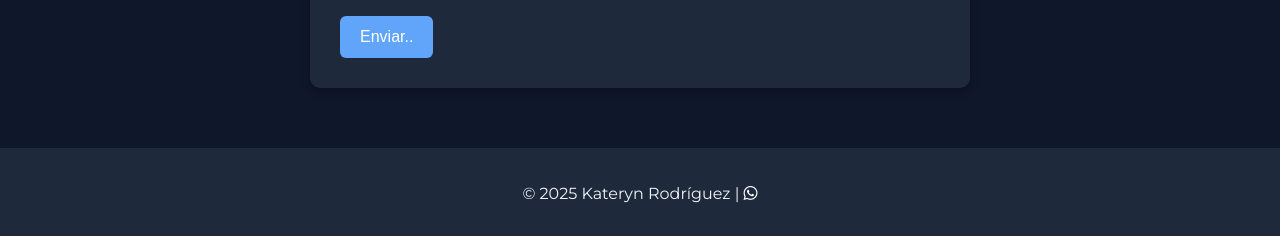
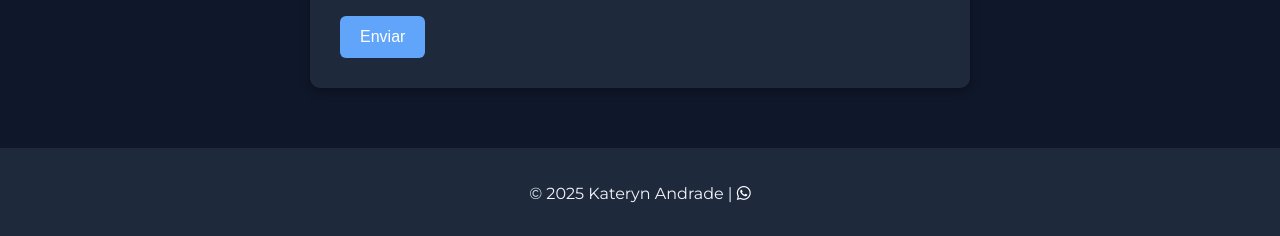
Before and after one commit to kat-bit-k/CVitae, a plain HTML site: page index.html in a window 1280 px wide. Shown: the part 4769-5005 px from the top of the page. Drawn offline with Linux system fonts and the light colour scheme.

Commit message:
cambios desde que si funciona

```diff
--- a/index.html
+++ b/index.html
@@ -427,12 +427,12 @@
       <input type="text" placeholder="Nombre completo" required>
       <input type="email" placeholder="Correo electrónico" required>
       <textarea rows="4" placeholder="Mensaje..." required></textarea>
-      <button type="submit">Enviar..</button>
+      <button type="submit">Enviar</button>
     </form>
   </div>
 
   <footer style="background-color: #1e293b; color: #f1f5f9; text-align: center; padding: 20px;">
-    <p>&copy;  2025 Kateryn Rodríguez | <!-- Asegúrate de tener Font Awesome cargado -->
+    <p>&copy;  2025 Kateryn Andrade | <!-- Asegúrate de tener Font Awesome cargado -->
 <link rel="stylesheet" href="https://cdnjs.cloudflare.com/ajax/libs/font-awesome/6.4.0/css/all.min.css">
 
 <a href="https://wa.me/50377966363" target="_blank">
```
